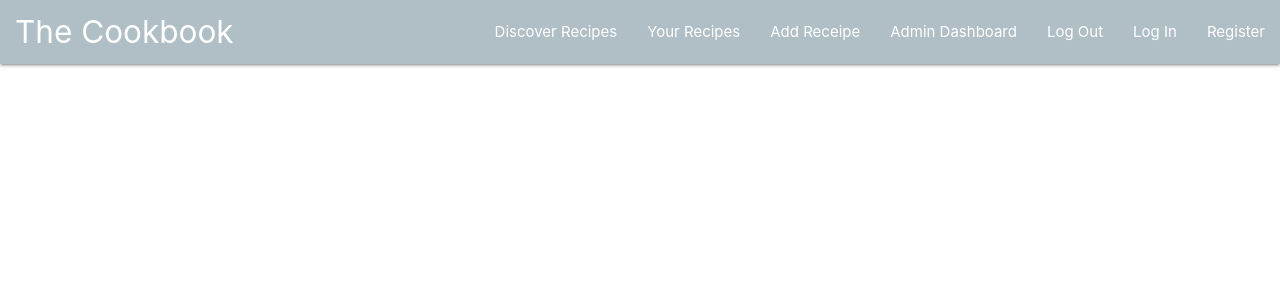
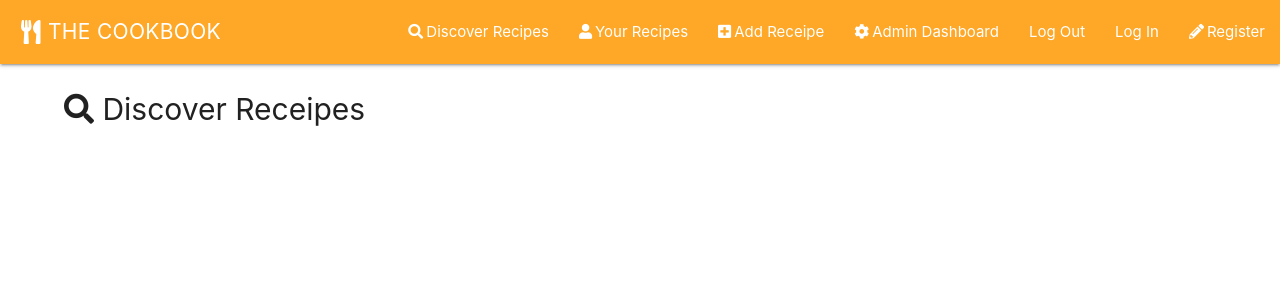
Before and after one commit to Code-Institute-Submissions/asdub-laughing-cookbook_AugResub, a Flask app: page / in a window 1280 px wide. Shown: the top 300 px of the page. Run offline with Flask 2, Linux system fonts and the light colour scheme; data that the repository does not hold is empty; some libraries are stand-ins or nearby versions.

Commit message:
Added fontawesome icons to navbar
Tweaked charater limit on recipe description

```diff
--- a/app.py
+++ b/app.py
@@ -1,4 +1,5 @@
 import os
+import random
 from flask import (
     Flask, flash, render_template, redirect,
     request, session, url_for)
@@ -25,15 +26,17 @@ def recipes():
     # filter data before being passed to UI
     recipes = list(mongo.db.recipes.find(
         {"photo_url": {"$exists": True, "$not": {"$type": 10}},
-            "total_time_minutes": {"$gt": 0}#,
-            # "chef": {"$regex": ".*James Martin.*"}
+            "total_time_minutes": {"$gt": 0},
+            "description": {"$exists": True},
+            "$expr": {"$gt": [{"$strLenCP": "$description"}, 50]}
         }))
+    random.shuffle(recipes)
     return render_template("recipes.html", recipes=recipes)
 
 
 @app.route("/recipe/<recipe_id>")
 def recipe(recipe_id):
-    # recipe id checked against database
+    # recipe id checked against database id
     recipe_id = mongo.db.recipes.find_one({"_id": ObjectId(recipe_id)})
 
     if recipe_id:
--- a/static/css/style.css
+++ b/static/css/style.css
@@ -1,6 +1,41 @@
 /* style.css */
 
+/* Mobile adjustments to Materializecss */
+@media only screen and (min-width: 993px){
+    .container {
+        width: 90%;
+    }
+}
+
 /* header */
+.icon-logo {
+    padding: 0 0 0 1.4rem;
+}
+
+.icon-nav {
+    font-size: 1rem;
+    padding: 0 0.2rem 0 0;
+}
+
 nav .brand-logo {
-    padding: 0 1rem;
+    font-size: 1.4rem;
+    font-weight: 400;
+    text-transform: uppercase;
+    letter-spacing: 0.015em;
+    padding: 0 0.5rem;
 }
+
+
+/* Receipes/ Home */
+h3.heading {
+    font-size: 2rem;
+}
+
+.card .card-image .card-title {
+    padding: 0.2rem 0.5rem;
+}
+
+.card .card-title {
+    font-size: 1.4rem;
+    font-weight: 300;
+}
--- a/templates/base.html
+++ b/templates/base.html
@@ -16,17 +16,18 @@
     <body>
         <header>
             <nav>
-                <div class="nav-wrapper  blue-grey lighten-3">
+                <div class="nav-wrapper orange lighten-1">
+                    <i class="fas fa-utensils icon-logo"></i>
                     <a href="{{ url_for('recipes') }}" class="brand-logo">The Cookbook</a>
                     <a href="#" data-target="mobile-menu" class="sidenav-trigger right"><i class="fas fa-bars"></i></a>
                     <ul class="right hide-on-med-and-down">
-                        <li><a href="{{ url_for('recipes') }}">Discover Recipes</a></li>
-                        <li><a href="">Your Recipes</a></li>
-                        <li><a href="">Add Receipe</a></li>
-                        <li><a href="">Admin Dashboard</a></li>
+                        <li><a href="{{ url_for('recipes') }}"><i class="fas fa-search icon-nav"></i>Discover Recipes</a></li>
+                        <li><a href=""><i class="fas fa-user icon-nav"></i>Your Recipes</a></li>
+                        <li><a href=""><i class="fas fa-plus-square icon-nav"></i>Add Receipe</a></li>
+                        <li><a href=""><i class="fas fa-cog icon-nav"></i>Admin Dashboard</a></li>
                         <li><a href="">Log Out</a></li>
                         <li><a href="">Log In</a></li>
-                        <li><a href="">Register</a></li>
+                        <li><a href=""><i class="fas fa-pencil-alt icon-nav"></i>Register</a></li>
                     </ul>
                 </div>
             </nav>
--- a/templates/recipes.html
+++ b/templates/recipes.html
@@ -2,17 +2,23 @@
 {% block content %}
 
   <div class="row">
+      <h3 class="heading"><i class="fas fa-search prefix"></i> Discover Receipes</h3>
+  </div>
+  <div class="row">
+    <!-- For loop generation a grid of recipe cards - recipe list is randomised on each reload-->
       {% for recipe in recipes %}
       {% if loop.index0 < 30 %}
       <div class="col s12 m6 l4">
-        <div class="card">
+        <div class="card hoverable">
           <div class="card-image">
             <img src="{{ recipe.photo_url }}">
-            <span class="card-title">{{ recipe.title }}</span>
+            <div class="recipe-title-container">
+              <span class="card-title">{{ recipe.title }}</span>
+            </div>
           </div>
           <div class="card-content">
             <span class="">{{ recipe.total_time_minutes }} <strong>mins</strong></span>
-            <p>{{ recipe.description | truncate(50) }}..</p>
+            <p>{{ recipe.description | truncate(50) }}</p>
             <p><em>by</em> {{ recipe.chef }}</p>
           </div>
           <div class="card-action">
```
